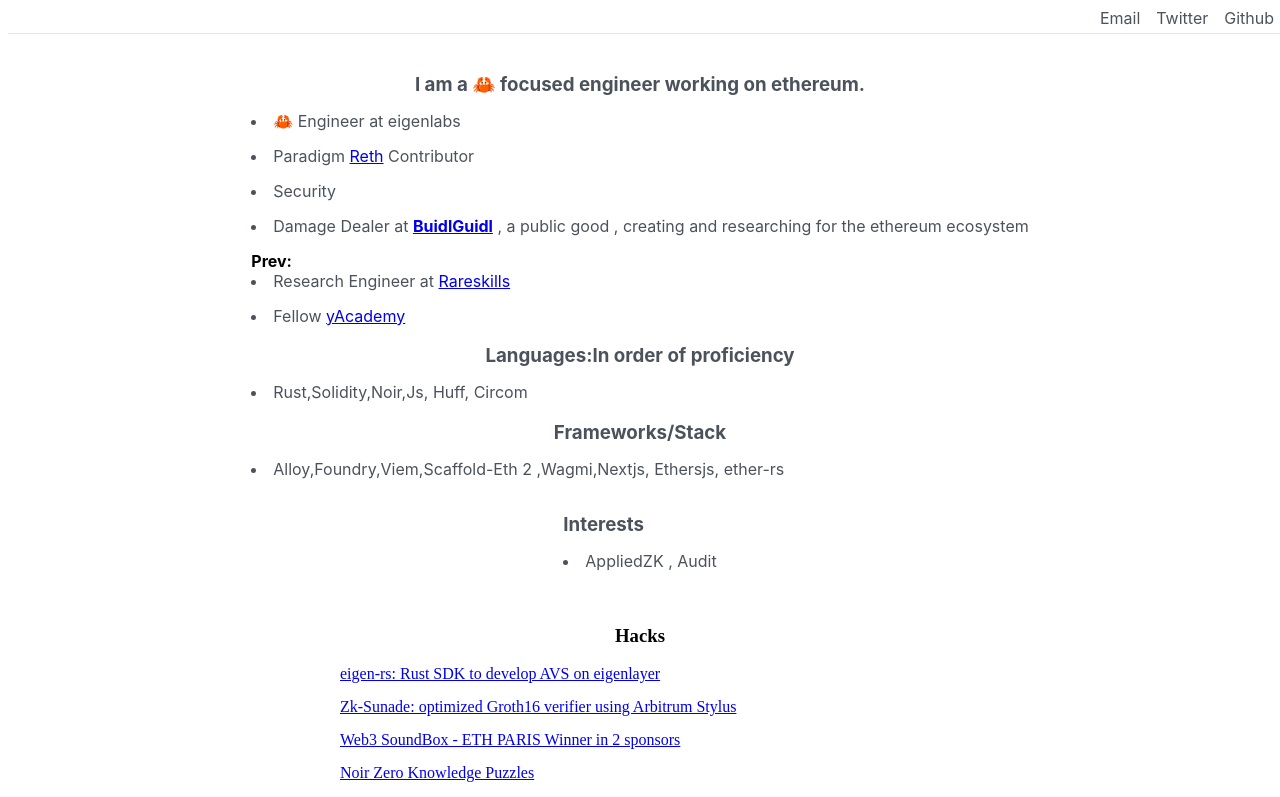
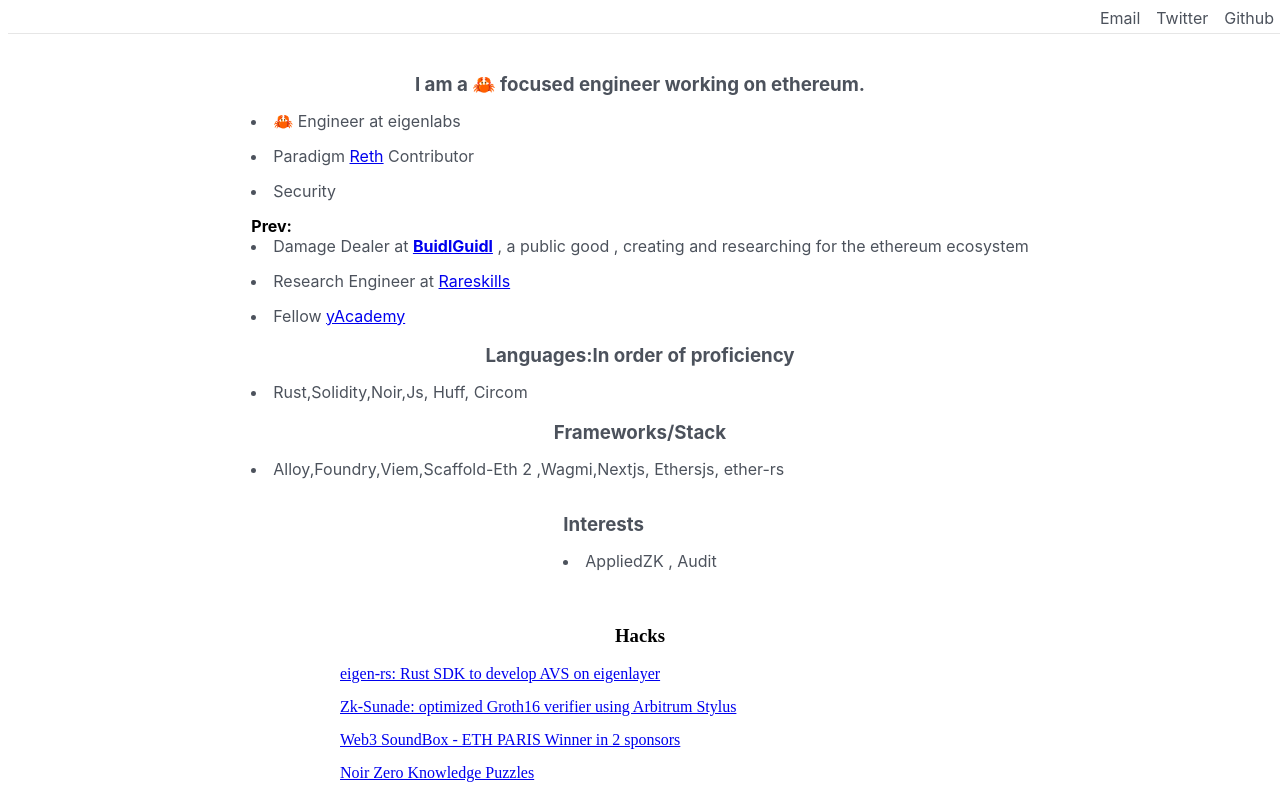
Before and after one commit to supernovahs/supernovahs.xyz, a Next.js app: page / in a window 1280 px wide. Shown: the top 797 px of the page. Built offline with nearby package versions, Linux system fonts and the light colour scheme.

Commit message:
update about section

```diff
--- a/components/About.tsx
+++ b/components/About.tsx
@@ -62,9 +62,9 @@
             <ListItem>🦀 Engineer at eigenlabs </ListItem>
             <ListItem>Paradigm <a href = "https://github.com/paradigmxyz/reth" target="_blank" rel = "noreferrer">Reth</a>  Contributor</ListItem>
             <ListItem>Security</ListItem>
-            <ListItem>Damage Dealer at <a href="https://buidlguidl.com/builders/0x1b37B1EC6B7faaCbB9AddCCA4043824F36Fb88D8" target="_blank" rel = "noreferrer"><b>BuidlGuidl</b></a>  , a public good , creating and researching for the ethereum ecosystem</ListItem>
 
             <b>Prev:</b>
+            <ListItem>Damage Dealer at <a href="https://buidlguidl.com/builders/0x1b37B1EC6B7faaCbB9AddCCA4043824F36Fb88D8" target="_blank" rel = "noreferrer"><b>BuidlGuidl</b></a>  , a public good , creating and researching for the ethereum ecosystem</ListItem>
             <ListItem> Research Engineer at <a href = "h ttps://www.rareskills.io/" target="_blank" rel = "noreferrer">Rareskills</a></ListItem>
             <ListItem> Fellow <a href = "https://yacademy.dev/" target="_blank" rel = "noreferrer">yAcademy</a></ListItem>
             </StyledList>
```
